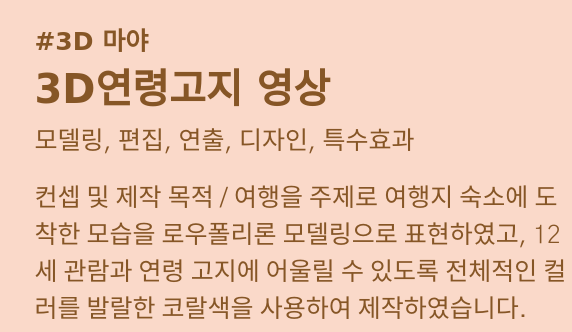
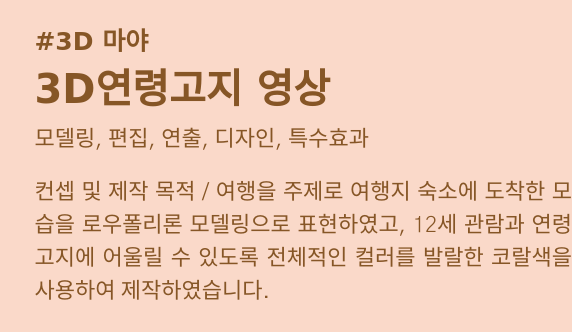
Before and after one commit to handyell/portfolio, a plain HTML site: page index.html in a window 1280 px wide. Shown: the part 1060-1392 px from the top of the page, 708-1280 px from the left. Drawn offline with nearby package versions, Linux system fonts and the light colour scheme; some icons are missing; a web font is replaced by a local one.

Commit message:
Add files via upload

```diff
--- a/css/main.css
+++ b/css/main.css
@@ -150,6 +150,8 @@ section.best_v figure {
     margin-top: 20px;
     margin-bottom: 30px;
     font-family: 'Gothic A1', sans-serif;
+    text-align: justify;
+    font-size: 22px;
 }
 .best_v .cont .info dl {
     display: flex;
@@ -158,6 +160,7 @@ section.best_v figure {
 }
 .best_v .cont .info p {
     font-family: 'Gothic A1', sans-serif;
+    font-size: 22px;
 }
 .best_v .cont .info dl dt {
     font-weight: bold;
@@ -281,8 +284,9 @@ section.best_v figure {
     font-family: 'Gamja Flower', cursive;
 }
 .motion .list_cont .items .info p {
-    font-size: 22px;
+    font-size: 20px;
     font-family: 'Gothic A1', sans-serif;
+    text-align: justify;
 }
 .motion .list_cont .items .info h4 {
     font-size: 35px;
--- a/index.html
+++ b/index.html
@@ -14,7 +14,33 @@
         @import url('https://fonts.googleapis.com/css2?family=Gamja+Flower&display=swap');
         @import url('https://fonts.googleapis.com/css2?family=Square+Peg&display=swap');
         @import url('https://fonts.googleapis.com/css2?family=Gothic+A1:wght@300&display=swap');
+        @font-face {
+ font-family: 'NanumBarunGothic';
+ font-style: normal;
+ font-weight: 400;
+ src: url('//cdn.jsdelivr.net/font-nanumlight/1.0/NanumBarunGothicWeb.eot');
+ src: url('//cdn.jsdelivr.net/font-nanumlight/1.0/NanumBarunGothicWeb.eot?#iefix') format('embedded-opentype'), url('//cdn.jsdelivr.net/font-nanumlight/1.0/NanumBarunGothicWeb.woff') format('woff'), url('//cdn.jsdelivr.net/font-nanumlight/1.0/NanumBarunGothicWeb.ttf') format('truetype');
+}
 
+@font-face {
+ font-family: 'NanumBarunGothic';
+ font-style: normal;
+ font-weight: 700;
+ src: url('//cdn.jsdelivr.net/font-nanumlight/1.0/NanumBarunGothicWebBold.eot');
+ src: url('//cdn.jsdelivr.net/font-nanumlight/1.0/NanumBarunGothicWebBold.eot?#iefix') format('embedded-opentype'), url('//cdn.jsdelivr.net/font-nanumlight/1.0/NanumBarunGothicWebBold.woff') format('woff'), url('//cdn.jsdelivr.net/font-nanumlight/1.0/NanumBarunGothicWebBold.ttf') format('truetype')
+}
+
+@font-face {
+ font-family: 'NanumBarunGothic';
+ font-style: normal;
+ font-weight: 300;
+ src: url('//cdn.jsdelivr.net/font-nanumlight/1.0/NanumBarunGothicWebLight.eot');
+ src: url('//cdn.jsdelivr.net/font-nanumlight/1.0/NanumBarunGothicWebLight.eot?#iefix') format('embedded-opentype'), url('//cdn.jsdelivr.net/font-nanumlight/1.0/NanumBarunGothicWebLight.woff') format('woff'), url('//cdn.jsdelivr.net/font-nanumlight/1.0/NanumBarunGothicWebLight.ttf') format('truetype');
+}
+
+.nanumbarungothic * {
+ font-family: 'NanumBarunGothic', sans-serif;
+}
         </style>
         <link href="https://unpkg.com/aos@2.3.1/dist/aos.css" rel="stylesheet">
         <link
```
